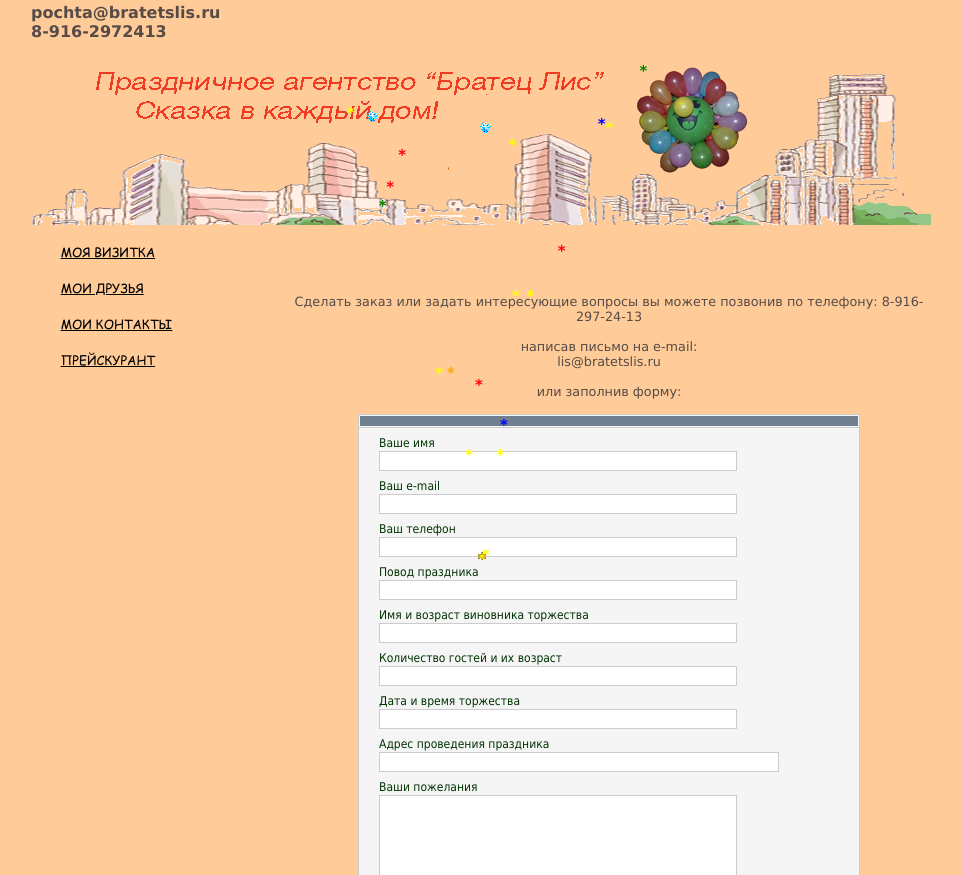
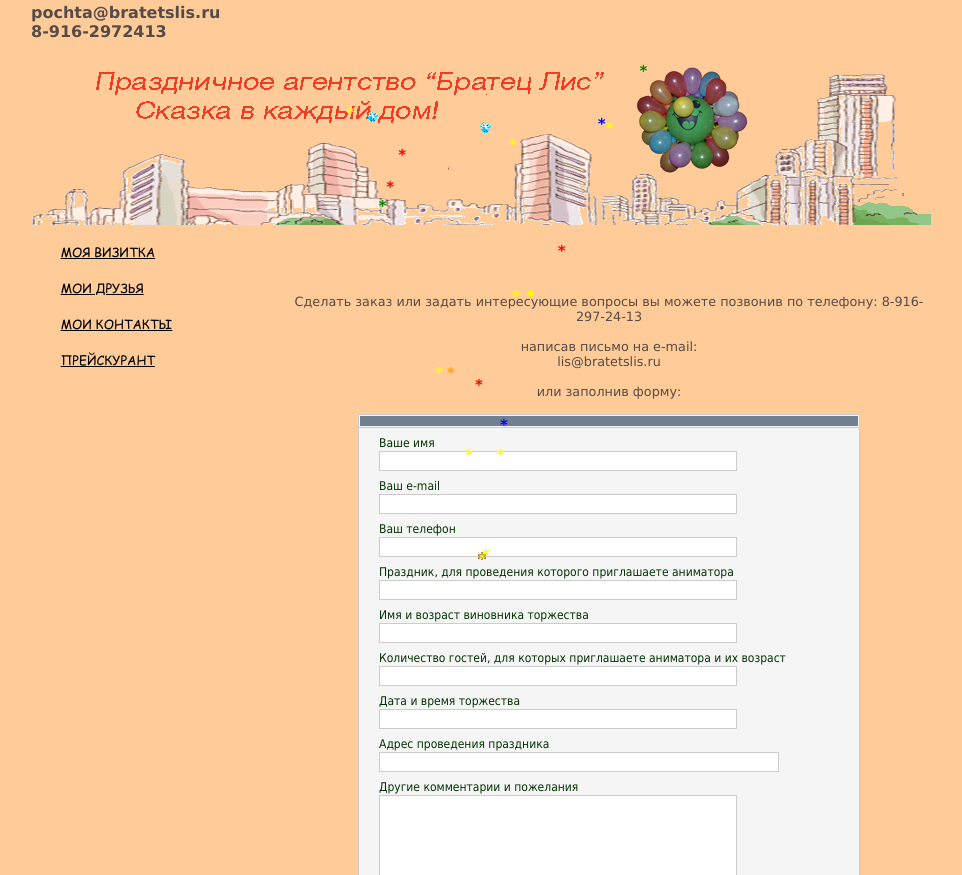
Before and after one commit to bratetslis/Site, a Jekyll site: the page built from contacts.md, in a window 1280 px wide. Shown: the top 875 px of the page, without its empty margins (162-1124 px from the left). Built offline with Jekyll 4.4.1, drawn with Linux system fonts in a browser that asks for light colours; some of the changed text lies outside the part shown; grey boxes are pictures that could not be loaded.

Commit message:
Update contacts.md

```diff
--- a/contacts.md
+++ b/contacts.md
@@ -12,7 +12,6 @@ nav: contacts
 написав письмо на e-mail: <br>
 
 lis@bratetslis.ru<br><br>
-
 или заполнив форму: </center></p>
 <center><form action="http://masterform.info/mail.php" method="post"><input type="hidden" name="zagol_soob" value="" />
 <div style="width:500px; text-align:left; border:1px solid #CCCCCC; color:#003300; font:12px tahoma, verdana; background:#F5F5F5;">
@@ -30,20 +29,20 @@ lis@bratetslis.ru<br><br>
 <input name="pole_1a" type="text" style="width:358px; height:20px; background:#FFFFFF; border:1px solid #CCCCCC; color:#191970;" maxlength="900" />
 <input type="hidden" name="pole_1b" value="Ваш телефон" />
 </div>
-<div style="padding:8px 20px 0px 20px;">Повод праздника</div>
+<div style="padding:8px 20px 0px 20px;">Праздник, для проведения которого приглашаете аниматора</div>
 <div style="padding:1px 20px 0px 20px;">
 <input name="pole_2a" type="text" style="width:358px; height:20px; background:#FFFFFF; border:1px solid #CCCCCC; color:#191970;" maxlength="900" />
-<input type="hidden" name="pole_2b" value="Повод праздника" />
+<input type="hidden" name="pole_2b" value="Праздник, для проведения которого приглашаете аниматора" />
 </div>
 <div style="padding:8px 20px 0px 20px;">Имя и возраст виновника торжества</div>
 <div style="padding:1px 20px 0px 20px;">
 <input name="pole_3a" type="text" style="width:358px; height:20px; background:#FFFFFF; border:1px solid #CCCCCC; color:#191970;" maxlength="900" />
 <input type="hidden" name="pole_3b" value="Имя и возраст виновника торжества" />
 </div>
-<div style="padding:8px 20px 0px 20px;">Количество гостей и их возраст</div>
+<div style="padding:8px 20px 0px 20px;"> Количество гостей, для которых приглашаете аниматора и их возраст</div>
 <div style="padding:1px 20px 0px 20px;">
 <input name="pole_4a" type="text" style="width:358px; height:20px; background:#FFFFFF; border:1px solid #CCCCCC; color:#191970;" maxlength="900" />
-<input type="hidden" name="pole_4b" value="Количество гостей и их возраст" />
+<input type="hidden" name="pole_4b" value=" Количество гостей, для которых приглашаете аниматора и их возраст" />
 </div>
 <div style="padding:8px 20px 0px 20px;">Дата и время торжества</div>
 <div style="padding:1px 20px 0px 20px;">
@@ -55,7 +54,7 @@ lis@bratetslis.ru<br><br>
 <input name="pole_6a" type="text" style="width:400px; height:20px; background:#FFFFFF; border:1px solid #CCCCCC; color:#191970;" maxlength="900" />
 <input type="hidden" name="pole_6b" value="Адрес проведения праздника" />
 </div>
-<div style="padding:8px 20px 0px 20px;">Ваши пожелания</div>
+<div style="padding:8px 20px 0px 20px;"> Другие комментарии и пожелания</div>
 <div style="padding:1px 20px 0px 20px;">
 <textarea name="text" style="width:358px; height:100px; background:#FFFFFF; border:1px solid #CCCCCC; color:#191970;"> </textarea>
 </div>
```
Also changed, not shown: other parts of contacts.md (+1 -1 lines).
